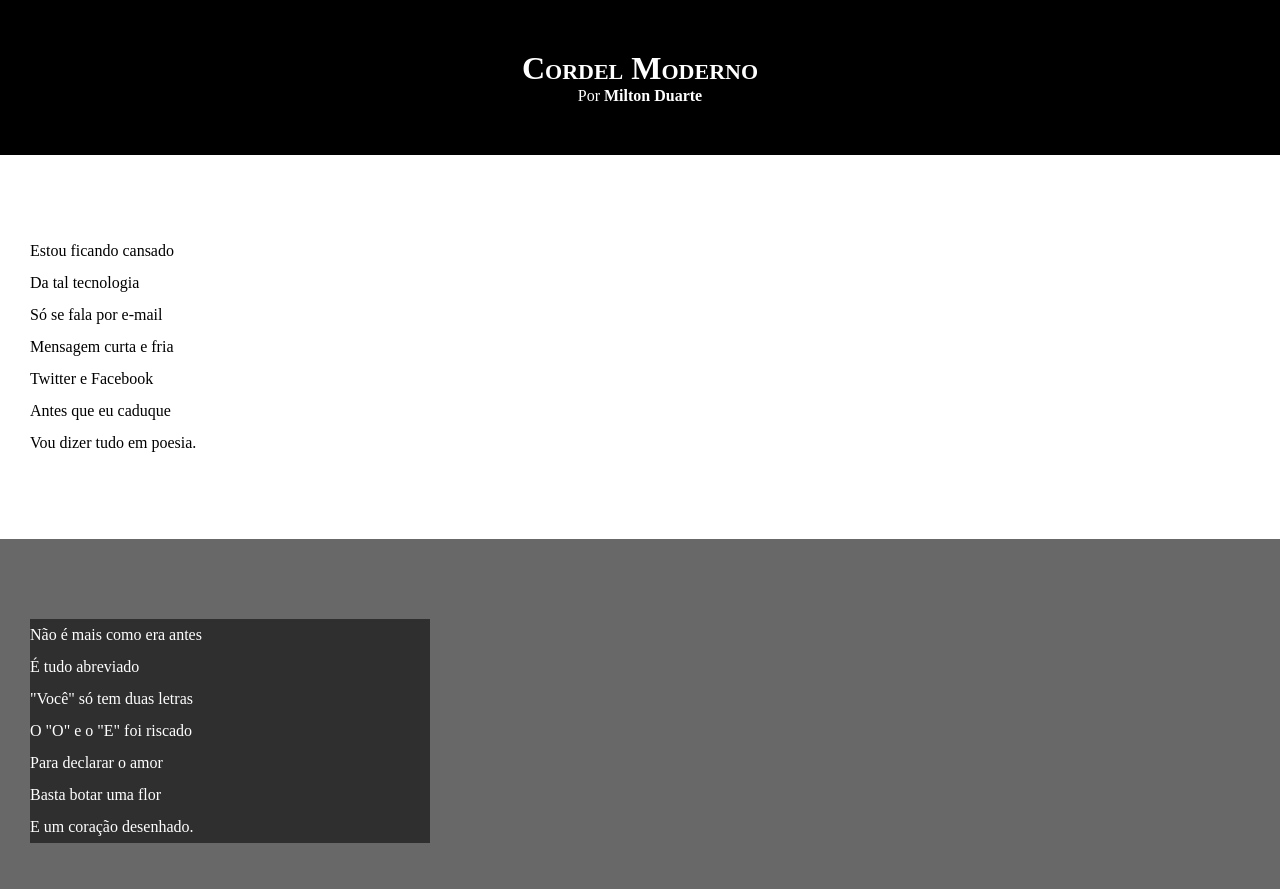
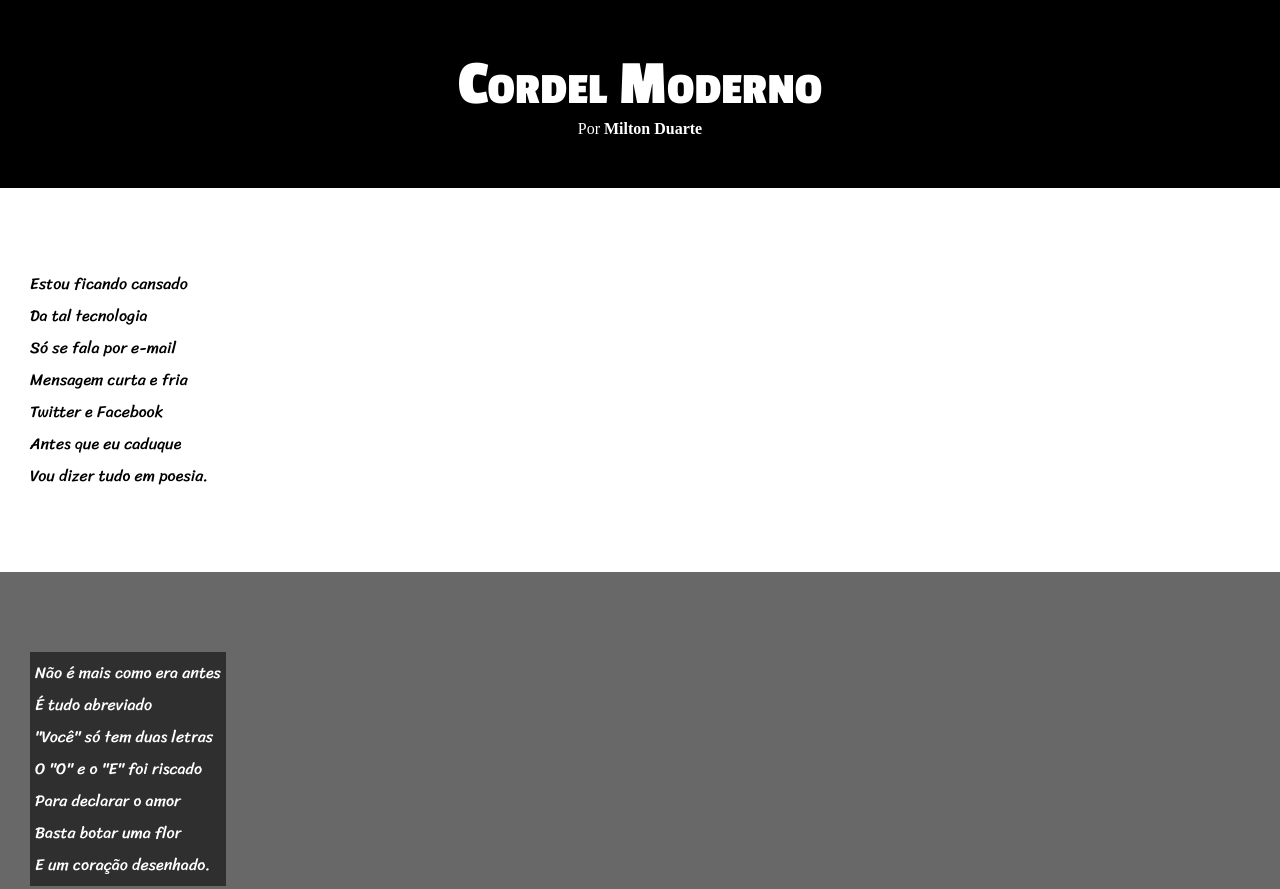
Before and after one commit to davigabrielPe/html-css, a plain HTML site: page exercicios/Desafio-cordel/index.html in a window 1280 px wide. Shown: the top 889 px of the page. Drawn offline with Linux system fonts and the light colour scheme.

Commit message:
Atualizei

```diff
--- a/exercicios/Desafio-cordel/estilo/style.css
+++ b/exercicios/Desafio-cordel/estilo/style.css
@@ -1,5 +1,12 @@
 @charset "UTF-8";
 
+ @import url('https://fonts.googleapis.com/css2?family=Bebas+Neue&family=Passion+One:wght@400;700;900&display=swap');
+ @import url('https://fonts.googleapis.com/css2?family=Bebas+Neue&family=Passion+One:wght@400;700;900&family=Sriracha&display=swap');
+ :root{
+    --fonte1: Verdana , geneva , tahoma , sans-serif;
+    --fonte2: "Sriracha", cursive;
+    --fonte3: "Passion One", sans-serif;
+ }
 *{
     padding: 0px;
     margin: 0px;
@@ -16,7 +23,9 @@ header{
 }
 
 header > h1 {
+    font-family: var(--fonte3);
     padding-top: 50px;
+    font-size: 4em;
     /* text-transform: uppercase; Para Deixar toda a frase Maiuscula*/
     font-variant: small-caps;
     /* O começo de cada frase fica maiuscula. */
@@ -24,6 +33,7 @@ header > h1 {
 
 header > p {
     padding-bottom: 50px;
+    text-decoration: none;
 }
 header  a, footer a{
     color: #fff;
@@ -34,6 +44,7 @@ header a:hover, footer a:hover{
     text-decoration: underline;
 }
 section{
+    font-family: var(--fonte2);
     padding: 10vh 0px 10vh 30px ;
     /* Espaçamento entre as linhas */
     line-height: 2em;
@@ -49,7 +60,8 @@ section.imagem{
     color: #fff;
 }
 section.imagem > p{
-    width: 400px;
+    display: inline-block;
+    padding: 5px;
     background-color: rgba(0, 0, 0, 0.548);
 }
 footer{
```
